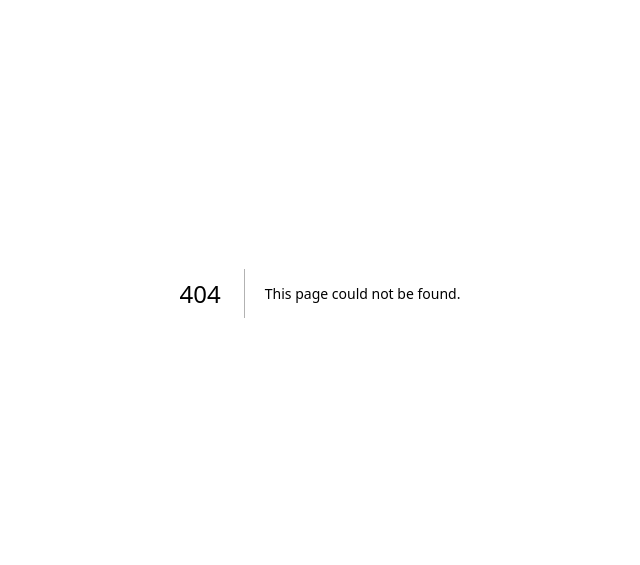
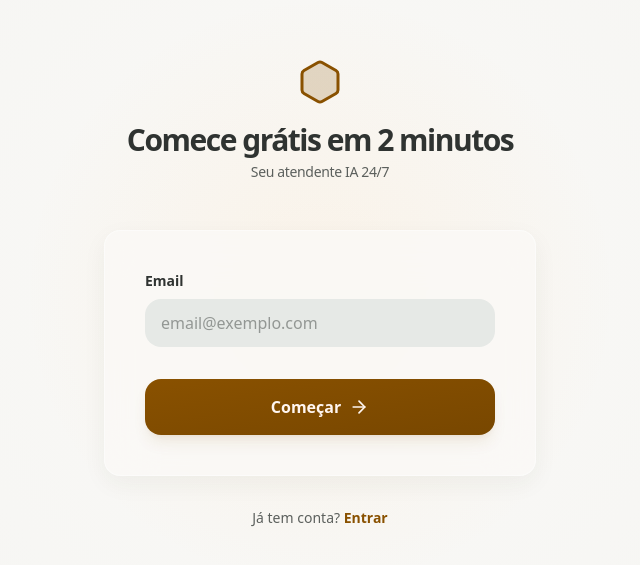
Before and after one commit to athenioai/olympus-frontend, a Next.js app: page /1/signup in a window 1280 px wide. Before the commit this address had no page. Shown: the part 107-672 px from the top of the page, without its empty margins (320-960 px from the left). Built offline with nearby package versions, Linux system fonts and the light colour scheme; no server answers.

Commit message:
feat(signup-onboarding): add public /signup landing and server action
- Zod-validated email input, maps 409 to EMAIL_EXISTS and 400 to EMAIL_INVALID.
- signupAction stores a pending-email httpOnly cookie for the success screen
  and the resend flow. resendSignupAction reuses that cookie.

```diff
--- /dev/null
+++ b/src/app/[locale]/signup/actions.ts
@@ -0,0 +1,80 @@
+"use server";
+
+import { cookies } from "next/headers";
+import { z } from "zod";
+import { ApiError } from "@/lib/api-envelope";
+import { signupService } from "@/lib/services";
+import { PENDING_EMAIL_COOKIE, PENDING_EMAIL_MAX_AGE } from "./constants";
+
+export type SignupErrorCode =
+  | "EMAIL_REQUIRED"
+  | "EMAIL_INVALID"
+  | "EMAIL_EXISTS"
+  | "GENERIC";
+
+export interface SignupActionResult {
+  readonly success: boolean;
+  readonly error?: SignupErrorCode;
+}
+
+const emailSchema = z.object({
+  email: z.string().trim().email(),
+});
+
+/**
+ * Start signup with a pending-email cookie that persists the email across
+ * the /signup → /signup/success transition and powers the resend button.
+ */
+export async function signupAction(
+  formData: FormData,
+): Promise<SignupActionResult> {
+  const rawEmail = formData.get("email");
+  if (typeof rawEmail !== "string" || rawEmail.trim() === "") {
+    return { success: false, error: "EMAIL_REQUIRED" };
+  }
+
+  const parsed = emailSchema.safeParse({ email: rawEmail });
+  if (!parsed.success) {
+    return { success: false, error: "EMAIL_INVALID" };
+  }
+
+  try {
+    await signupService.begin({ email: parsed.data.email });
+  } catch (err) {
+    return { success: false, error: mapSignupError(err) };
+  }
+
+  const cookieStore = await cookies();
+  cookieStore.set(PENDING_EMAIL_COOKIE, parsed.data.email, {
+    maxAge: PENDING_EMAIL_MAX_AGE,
+    httpOnly: true,
+    sameSite: "lax",
+    path: "/",
+    secure: process.env.NODE_ENV === "production",
+  });
+
+  return { success: true };
+}
+
+export async function resendSignupAction(): Promise<SignupActionResult> {
+  const cookieStore = await cookies();
+  const email = cookieStore.get(PENDING_EMAIL_COOKIE)?.value;
+  if (!email) {
+    return { success: false, error: "EMAIL_REQUIRED" };
+  }
+
+  try {
+    await signupService.begin({ email });
+    return { success: true };
+  } catch (err) {
+    return { success: false, error: mapSignupError(err) };
+  }
+}
+
+function mapSignupError(err: unknown): SignupErrorCode {
+  if (err instanceof ApiError) {
+    if (err.status === 409) return "EMAIL_EXISTS";
+    if (err.status === 400) return "EMAIL_INVALID";
+  }
+  return "GENERIC";
+}
--- /dev/null
+++ b/src/app/[locale]/signup/constants.ts
@@ -0,0 +1,2 @@
+export const PENDING_EMAIL_COOKIE = "pending_signup_email";
+export const PENDING_EMAIL_MAX_AGE = 60 * 60;
--- /dev/null
+++ b/src/app/[locale]/signup/page.tsx
@@ -0,0 +1,115 @@
+"use client";
+
+import { useState, useTransition } from "react";
+import { useTranslations } from "next-intl";
+import { ArrowRight, Hexagon } from "lucide-react";
+import { signupAction, type SignupErrorCode } from "./actions";
+
+export default function SignupPage() {
+  const t = useTranslations("signup");
+  const ta = useTranslations("auth");
+  const tc = useTranslations("common");
+  const [isPending, startTransition] = useTransition();
+  const [error, setError] = useState<SignupErrorCode | null>(null);
+
+  function handleSubmit(formData: FormData) {
+    setError(null);
+    startTransition(async () => {
+      const result = await signupAction(formData);
+      if (result.success) {
+        window.location.href = "/signup/success";
+        return;
+      }
+      setError(result.error ?? "GENERIC");
+    });
+  }
+
+  const errorMessage = error ? t(`errors.${ERROR_KEY[error]}`) : null;
+
+  return (
+    <div className="flex min-h-screen items-center justify-center overflow-hidden bg-[radial-gradient(circle_at_50%_50%,#faf9f7_0%,#f4f4f1_100%)]">
+      <div
+        className="pointer-events-none absolute left-1/2 top-1/2 h-[600px] w-[600px] -translate-x-1/2 -translate-y-1/2"
+        style={{
+          background:
+            "radial-gradient(circle, rgba(255,165,53,0.08) 0%, rgba(250,249,247,0) 70%)",
+        }}
+      />
+
+      <main className="relative z-10 w-full max-w-[480px] px-6">
+        <div className="mb-12 flex flex-col items-center">
+          <div className="mb-4">
+            <Hexagon
+              className="h-12 w-12 fill-primary/20 text-primary"
+              strokeWidth={1.5}
+            />
+          </div>
+          <h1 className="font-display text-3xl font-extrabold tracking-tighter text-on-surface">
+            {t("title")}
+          </h1>
+          <p className="mt-1 text-sm font-medium tracking-tight text-on-surface-variant">
+            {t("subtitle")}
+          </p>
+        </div>
+
+        <div className="glass rounded-xl border border-white/40 p-10 shadow-ambient">
+          <form action={handleSubmit} className="space-y-6">
+            {errorMessage && (
+              <div className="rounded-lg bg-danger-muted px-4 py-3 text-sm text-danger">
+                {errorMessage}
+              </div>
+            )}
+
+            <div className="space-y-2">
+              <label
+                className="block font-display text-sm font-semibold text-on-surface"
+                htmlFor="email"
+              >
+                {t("emailLabel")}
+              </label>
+              <input
+                autoComplete="email"
+                className="h-12 w-full rounded-xl border-none bg-surface-container-high px-4 text-on-surface outline-none transition-all duration-200 placeholder:text-on-surface-variant/60 focus:bg-surface-container-lowest focus:ring-1 focus:ring-primary/30"
+                id="email"
+                name="email"
+                placeholder={t("emailPlaceholder")}
+                required
+                type="email"
+              />
+            </div>
+
+            <div className="pt-2">
+              <button
+                className="flex h-14 w-full items-center justify-center gap-2 rounded-xl bg-gradient-to-br from-primary to-primary-dim font-display font-bold text-on-primary shadow-lg shadow-primary/10 transition-all duration-200 hover:opacity-95 active:scale-[0.98] disabled:opacity-60"
+                disabled={isPending}
+                type="submit"
+              >
+                {isPending ? tc("loading") : t("submit")}
+                {!isPending && <ArrowRight className="h-5 w-5" />}
+              </button>
+            </div>
+          </form>
+        </div>
+
+        <footer className="mt-8 space-y-4 text-center">
+          <p className="text-sm text-on-surface-variant">
+            {t("hasAccount")}{" "}
+            <a
+              className="font-bold text-primary hover:underline"
+              href="/login"
+            >
+              {ta("login")}
+            </a>
+          </p>
+        </footer>
+      </main>
+    </div>
+  );
+}
+
+const ERROR_KEY: Record<SignupErrorCode, string> = {
+  EMAIL_REQUIRED: "emailRequired",
+  EMAIL_INVALID: "emailInvalid",
+  EMAIL_EXISTS: "emailExists",
+  GENERIC: "generic",
+};
```
